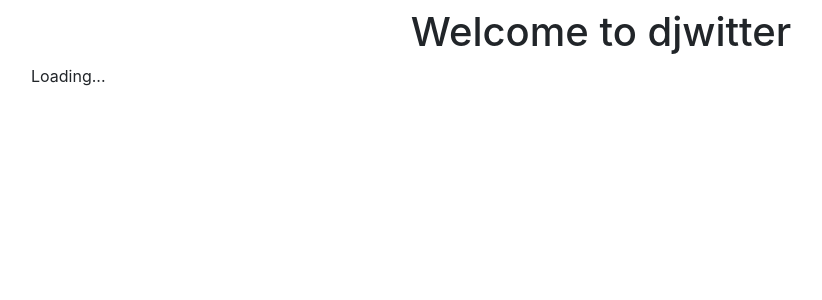
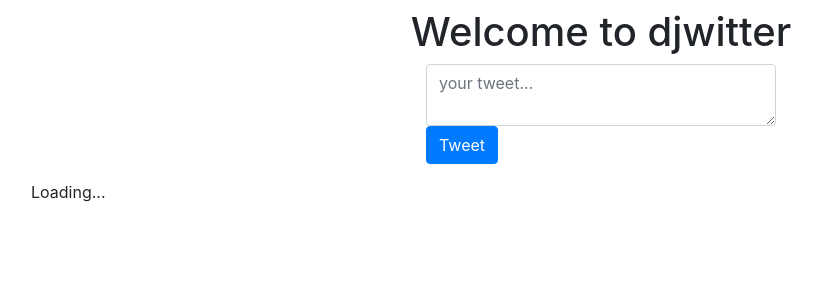
Before and after one commit to somator/djwitter, a Django app: page / in a window 1280 px wide. Shown: the part 56-356 px from the top of the page, without its empty margins (39-861 px from the left). Run offline with Django 3.2, Linux system fonts and the light colour scheme; some libraries are stand-ins or nearby versions.

Commit message:
homepage tweet form

```diff
--- a/templates/pages/home.html
+++ b/templates/pages/home.html
@@ -5,6 +5,17 @@
 <div class='row text-center'>
     <div class='col'>
         <h1>Welcome to djwitter</h1>
+    </div>
+</div>
+
+<div class='row mb-3'>
+    <div class='col-md-4 mx-auto col-10'>
+        <form class='form' method='POST' action='/create-tweet'>
+            {% csrf_token %}
+            <input type='hidden' value='/' name='next' />
+            <textarea class='form-control' name='content' placeholder='your tweet...'></textarea>
+            <button type='submit' class='btn btn-primary'>Tweet</button>
+        </form>
     </div>
 </div>
 
--- a/tweets/views.py
+++ b/tweets/views.py
@@ -11,6 +11,7 @@ def home_view(request, *args, **kwargs):
 
 def tweet_create_view(request, *args, **kwargs):
     form = TweetForm(request.POST or None)
+    print('post data is', request.POST)
     if form.is_valid():
         obj = form.save(commit=False)
         # do other form-related logic
```
